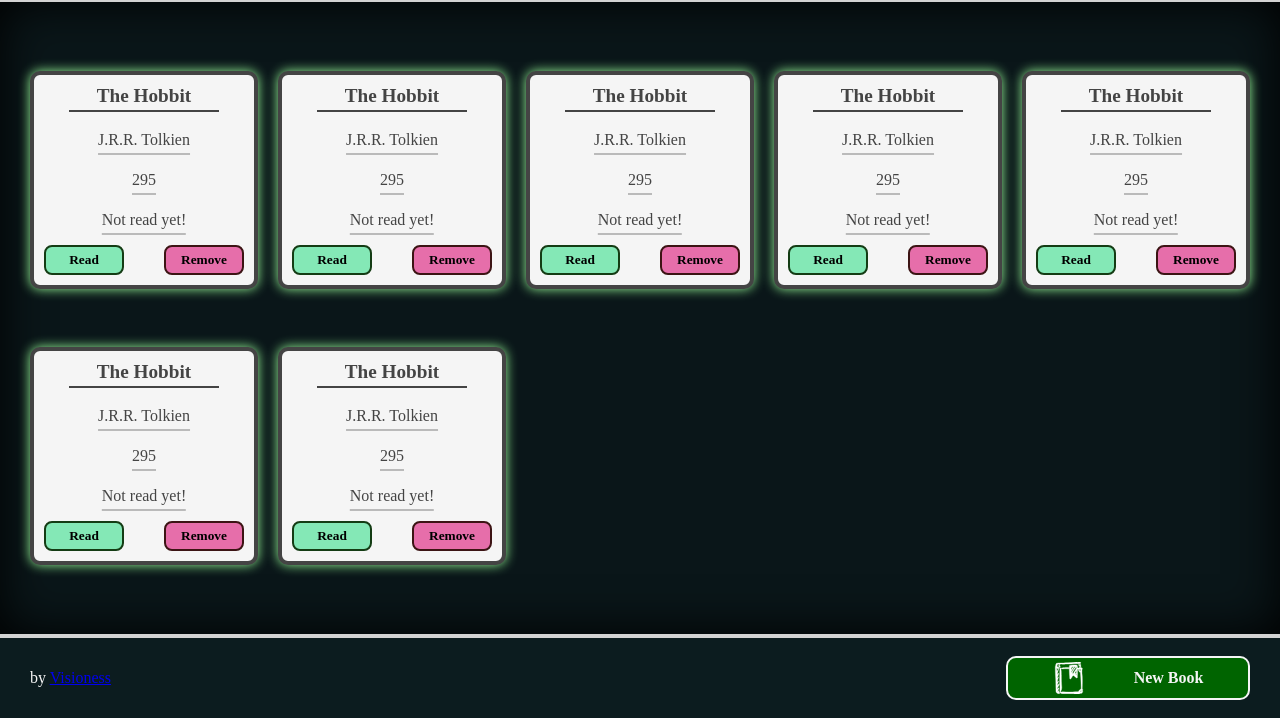
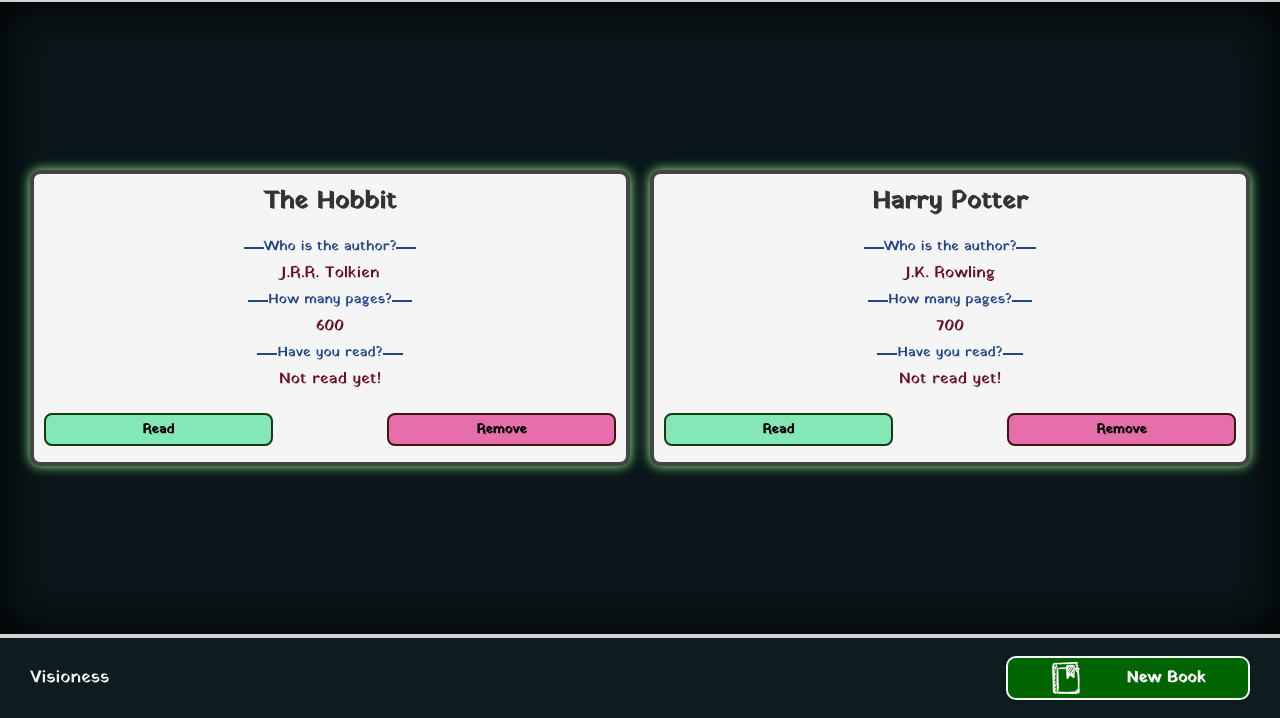
Before and after one commit to Visioness/library, a plain HTML site: page index.html in a window 1280 px wide. Shown: the part 82-800 px from the top of the page. Drawn offline with Linux system fonts and the light colour scheme.

Commit message:
Change book styling

```diff
--- a/index.html
+++ b/index.html
@@ -46,7 +46,9 @@
   </div>
 
   <div class="footer">
-    <span>by <a href="https://github.com/Visioness">Visioness</a></span>
+    <a href="https://github.com/Visioness">
+      <span>Visioness</span>
+    </a>
     <button type="button" id="new-book">
       <img src="images/book.svg" alt="Simple book art" height="32px">
       <span>New Book</span>
--- a/script.js
+++ b/script.js
@@ -6,13 +6,8 @@ const form = document.querySelector("form");
 const closeButton = document.querySelector("#close");
 
 
-addBookToLibrary("The Hobbit", "J.R.R. Tolkien", "295");
-addBookToLibrary("The Hobbit", "J.R.R. Tolkien", "295");
-addBookToLibrary("The Hobbit", "J.R.R. Tolkien", "295");
-addBookToLibrary("The Hobbit", "J.R.R. Tolkien", "295");
-addBookToLibrary("The Hobbit", "J.R.R. Tolkien", "295");
-addBookToLibrary("The Hobbit", "J.R.R. Tolkien", "295");
-addBookToLibrary("The Hobbit", "J.R.R. Tolkien", "295");
+addBookToLibrary("The Hobbit", "J.R.R. Tolkien", "600");
+addBookToLibrary("Harry Potter", "J.K. Rowling", "700");
 displayLibrary()
 
 newBookButton.addEventListener("click", () => {
@@ -24,13 +19,13 @@ closeButton.addEventListener("click", () => {
 });
 
 libraryElement.addEventListener("click", (event) => {
-  if (["read", "button"].every(cls => event.target.classList.contains(cls))) {
+  if (event.target.classList.contains("button-read")) {
     const parent = event.target.parentNode.parentNode;
     parent.book.toggleRead();
     displayLibrary();
   }
 
-  else if (["remove", "button"].every(cls => event.target.classList.contains(cls))) {
+  else if (event.target.classList.contains("button-remove")) {
     const parent = event.target.parentNode.parentNode;
     const index = library.findIndex(book => book.id === parent.dataset.id);
     if (index !== -1) {
@@ -80,9 +75,13 @@ function displayLibrary() {
 
   library.forEach(book => {
     const bookElement = document.createElement("li");
+    const properties = document.createElement("div");
     const title = document.createElement("span");
+    const labelAuthor = document.createElement("label");
     const author = document.createElement("span");
+    const labelPages = document.createElement("label");
     const pages = document.createElement("span");
+    const labelRead = document.createElement("label");
     const read = document.createElement("span");
 
     const readButton = document.createElement("button");
@@ -93,10 +92,12 @@ function displayLibrary() {
     author.classList.add("author");
     pages.classList.add("pages");
     read.classList.add("read");
-    readButton.classList.add("button", "read")
-    removeButton.classList.add("button", "remove")
+    [labelAuthor, labelPages, labelRead].forEach(label => {label.classList.add("label")});
+    readButton.classList.add("button-read")
+    removeButton.classList.add("button-remove")
     buttonsDiv.classList.add("buttons");
     bookElement.classList.add("book");
+    properties.classList.add("properties");
 
     title.textContent = book.title;
     author.textContent = book.author;
@@ -104,14 +105,22 @@ function displayLibrary() {
     read.textContent = book.read ? "Read!" : "Not read yet!";
     readButton.textContent = "Read";
     removeButton.textContent = "Remove";
+    labelAuthor.textContent = "Who is the author?";
+    labelPages.textContent = "How many pages?";
+    labelRead.textContent = "Have you read?";
 
     buttonsDiv.appendChild(readButton);
     buttonsDiv.appendChild(removeButton);
 
+    properties.appendChild(labelAuthor);
+    properties.appendChild(author);
+    properties.appendChild(labelPages);
+    properties.appendChild(pages);
+    properties.appendChild(labelRead);
+    properties.appendChild(read);
+
     bookElement.appendChild(title);
-    bookElement.appendChild(author);
-    bookElement.appendChild(pages);
-    bookElement.appendChild(read);
+    bookElement.appendChild(properties);
     bookElement.appendChild(buttonsDiv);
 
     bookElement.book = book;
--- a/style.css
+++ b/style.css
@@ -1,7 +1,22 @@
+@font-face {
+  font-family: Yatra;
+  src: url(fonts/YatraOne-Regular.ttf);
+}
+
 *, *::before, *::after {
   padding: 0;
   margin: 0;
   box-sizing: border-box;
+}
+
+body {
+  font-family: Yatra;
+  font-size: 1.1em;
+  height: 100vh;
+  background-color: #0c1c1f;
+  color: #444;
+  display: grid;
+  grid-template-rows: 80px 1fr 80px;
 }
 
 ul,
@@ -12,6 +27,11 @@ li {
 button,
 input {
   font-family: inherit;
+}
+
+a {
+  text-decoration: none;
+  color: whitesmoke;
 }
 
 body {
@@ -45,7 +65,7 @@ body {
   height: 100%;
 
   display: grid;
-  grid-template-columns: repeat(auto-fit, minmax(200px, 1fr));
+  grid-template-columns: repeat(auto-fit, minmax(250px, 1fr));
   align-content: space-evenly;
   gap: 20px;
 }
@@ -55,66 +75,68 @@ body {
   border: 4px solid #444;
   background-color: whitesmoke;
   box-shadow: 0 0 12px palegreen;
-  color: #444;
   border-radius: 10px;
-  max-height: 240px;
-
   display: grid;
   grid-template-columns: repeat(4, 1fr);
-  grid-template-rows: repeat(5, 1fr);
+  grid-template-rows: auto 167px 45px;
   grid-template-areas:
     "title title title title"
-    "author author author author"
-    "pages pages pages pages"
-    "read read read read"
+    "properties properties properties properties"
     "buttons buttons buttons buttons";
   gap: 10px;
   justify-items: center;
-}
-
-.book > :first-child,
-.book > :not(:last-child, :first-child) {
-  position: relative;
-}
-
-.book > :first-child::after,
-.book > :not(:last-child, :first-child)::after {
-  position: absolute;
-  content: "";
-  bottom: -6px;
-  width: 100%;
-  left: 50%;
-  transform: translate(-50%, -50%);
-  border-bottom: 1px solid gray;
-}
-
-.book > :first-child::after {
-  width: 150px;
-  border-width: 2px;
-  border-color: #444;
+  align-items: center;
+  text-align: center;
 }
 
 .title {
   grid-area: title;
-  align-self: start;
-  font-size: 1.2em;
+  font-size: 1.4em;
   font-weight: bold;
+  color: #333;
 }
 
-.author {
-  grid-area: author;
-  align-self: center;
-  text-align: right;
+.properties {
+  grid-area: properties;
+  display: grid;
+  grid-template-rows: repeat(3, 21px 24px);
+  justify-items: center;
+  align-items: center;
+  gap: 4px;
 }
 
-.pages {
-  grid-area: pages;
-  align-self: center;
+.label:has(+ .author),
+.label:has(+ .pages),
+.label:has(+ .read) {
+  font-size: 0.8em;
+  color: #248;
+  position: relative;
 }
 
+.label:has(+ .author)::before,
+.label:has(+ .pages)::before,
+.label:has(+ .read)::before,
+.label:has(+ .author)::after,
+.label:has(+ .pages)::after,
+.label:has(+ .read)::after {
+  position: absolute;
+  content: "";
+  top: 50%;
+  width: 20px;
+  border-bottom: 2px solid #248;
+}
+
+.label:has(+ .author)::before,
+.label:has(+ .pages)::before,
+.label:has(+ .read)::before {
+  left: -20px;
+}
+
+.author,
+.pages,
 .read {
-  grid-area: read;
-  align-self: center;
+  font-size: 0.9em;
+  color: #612;
 }
 
 .buttons {
@@ -127,8 +149,8 @@ body {
   align-items: center;
 }
 
-.button.read,
-.button.remove {
+.button-read,
+.button-remove {
   width: 40%;
   padding: 5px;
   border: 2px solid;
@@ -137,22 +159,22 @@ body {
   transition: all 0.2s;
 }
 
-.button.read {
+.button-read {
   background-color: rgba(20, 220, 120, 0.5);
   border-color: rgb(20, 60, 20);
 }
 
-.button.read:hover,
-.button.remove:hover {
+.button-read:hover,
+.button-remove:hover {
   transform: scale(1.1);
 }
 
-.button.read:active,
-.button.remove:active {
+.button-read:active,
+.button-remove:active {
   transform: scale(0.9);
 }
 
-.button.remove {
+.button-remove {
   background-color: rgba(220, 20, 120, 0.6);
   border-color: rgb(60, 20, 20);
 }
@@ -237,7 +259,6 @@ body {
   height: 20px;
 }
 
-
 .row input[type="checkbox"]::after {
   position: absolute;
   content: "";
```
Also changed, not shown: fonts/YatraOne-Regular.ttf (added).
